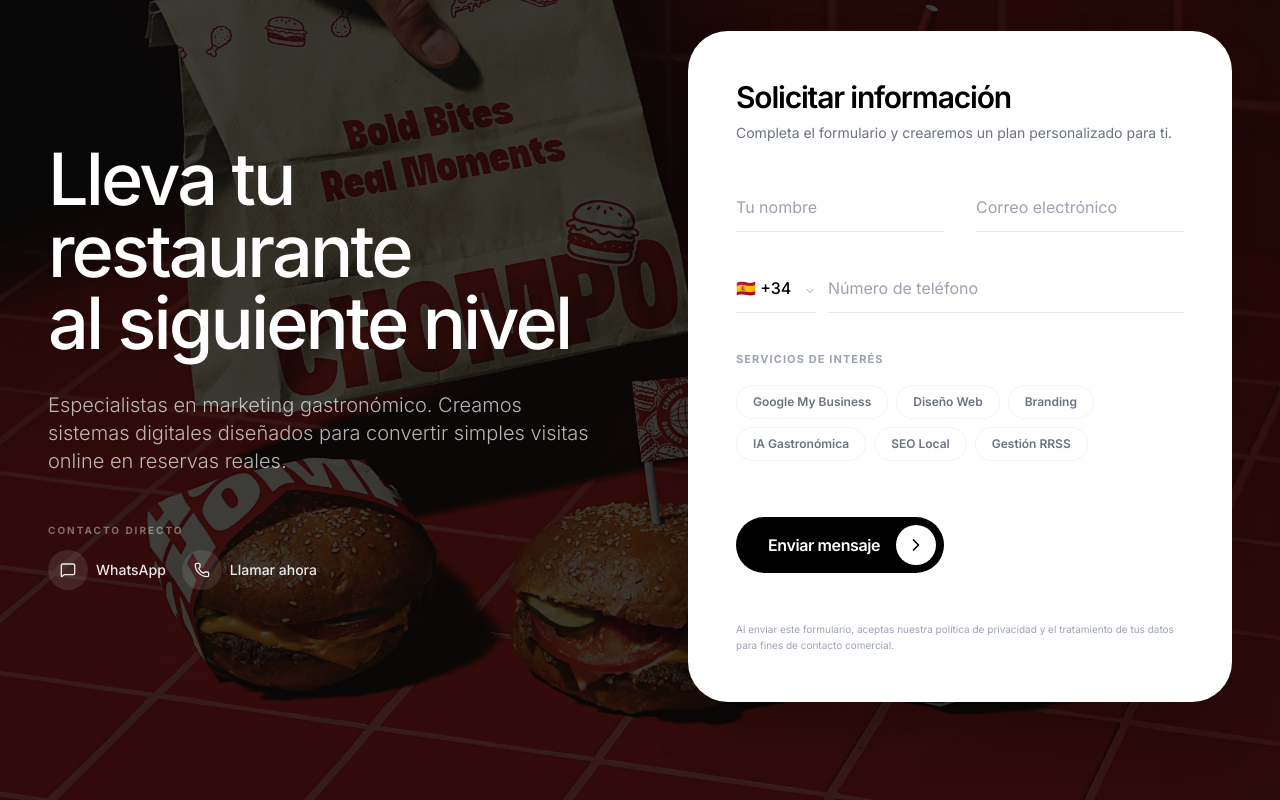
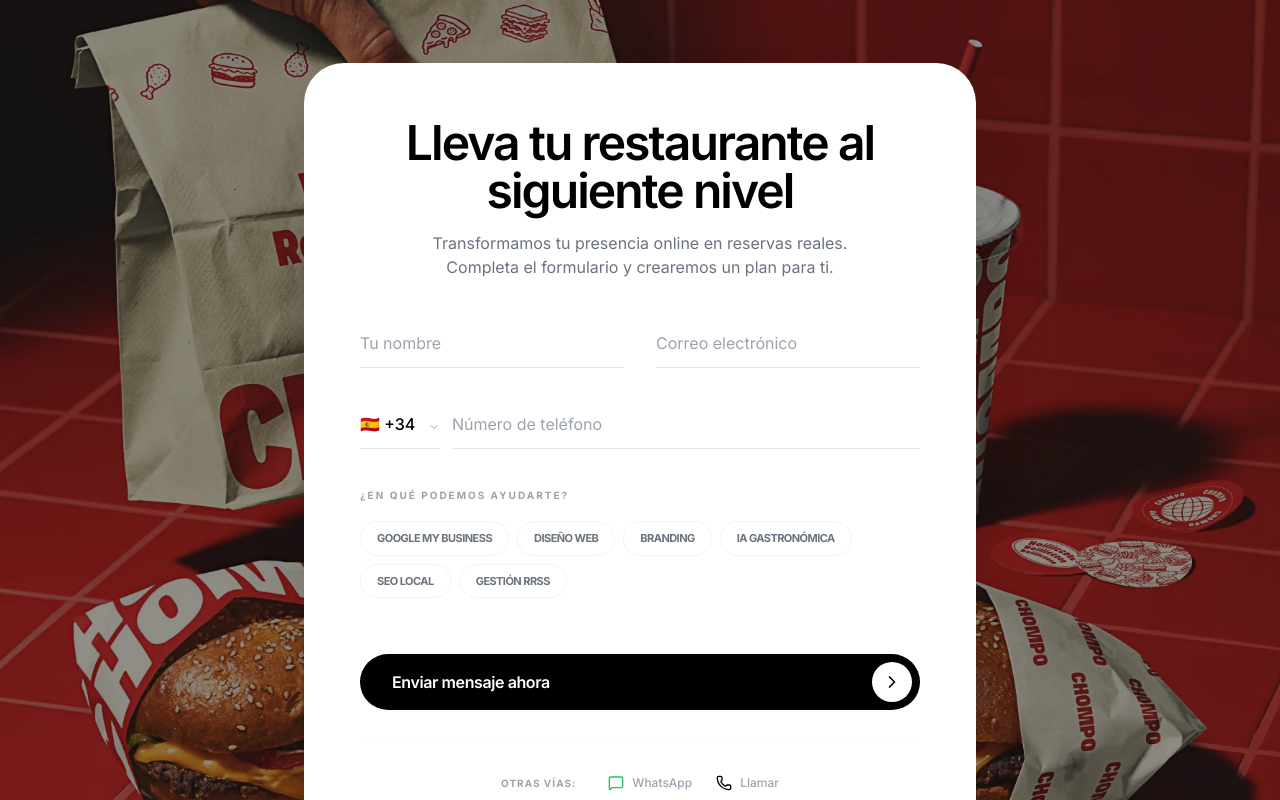
Before and after one commit to motionsmanagement/Motions, a React (Vite) app: page / in a window 1280 px wide. Shown: the part 5460-6260 px from the top of the page. Built offline with nearby package versions, Linux system fonts and the light colour scheme.

Commit message:
feat: optimizar FinalCTA con tarjeta centralizada, mayor visibilidad de fondo y contacto integrado

```diff
--- a/components/FinalCTA.tsx
+++ b/components/FinalCTA.tsx
@@ -40,56 +40,32 @@ const FinalCTA: React.FC = () => {
   };
 
   return (
-    <section id="contact" ref={ref} className="relative py-24 md:py-32 px-6 md:px-12 overflow-hidden flex flex-col items-center font-['Inter']">
-      {/* Background Image with Darker Overlay for Contrast */}
+    <section id="contact" ref={ref} className="relative py-28 md:py-40 px-6 md:px-12 overflow-hidden flex flex-col items-center justify-center font-['Inter']">
+      {/* Brighter Background Overlay */}
       <div className="absolute inset-0 z-0">
         <img
           src="/Adbanner.jpg"
           alt="Final CTA background"
-          className="w-full h-full object-cover brightness-[0.4]"
+          className="w-full h-full object-cover brightness-[0.7]"
           loading="lazy"
         />
-        <div className="absolute inset-0 bg-black/40"></div>
+        <div className="absolute inset-0 bg-black/20"></div>
       </div>
 
-      <div className={`relative z-10 max-w-7xl w-full grid grid-cols-1 lg:grid-cols-2 gap-16 lg:gap-24 items-center transition-all duration-1000 ease-out transform ${visible ? 'opacity-100 translate-y-0' : 'opacity-0 translate-y-8'}`}>
+      <div className={`relative z-10 max-w-2xl w-full transition-all duration-1000 ease-out transform ${visible ? 'opacity-100 translate-y-0' : 'opacity-0 translate-y-8'}`}>
 
-        {/* Left Side: Text & Quick Links */}
-        <div className="text-white">
-          <h2 className="text-4xl md:text-7xl font-medium tracking-tight leading-[1.05] mb-8">
-            Lleva tu restaurante<br />
-            al siguiente nivel
-          </h2>
-          <p className="text-lg md:text-xl text-white/70 max-w-xl leading-relaxed font-light mb-12">
-            Especialistas en marketing gastronómico. Creamos sistemas digitales diseñados para convertir simples visitas online en reservas reales.
-          </p>
-
-          <div className="flex flex-col sm:flex-row items-start sm:items-center gap-6 mt-auto">
-            <div className="flex flex-col">
-              <span className="text-[10px] uppercase tracking-[0.2em] text-white/40 font-bold mb-3">Contacto Directo</span>
-              <div className="flex items-center gap-4">
-                <a href="https://wa.me/34919610420" className="flex items-center gap-2 text-white/90 hover:text-white transition-colors group">
-                  <div className="w-10 h-10 rounded-full bg-white/10 flex items-center justify-center group-hover:bg-white/20 transition-all">
-                    <MessageSquare className="w-4 h-4" />
-                  </div>
-                  <span className="text-sm font-medium">WhatsApp</span>
-                </a>
-                <a href="tel:+34919610420" className="flex items-center gap-2 text-white/90 hover:text-white transition-colors group">
-                  <div className="w-10 h-10 rounded-full bg-white/10 flex items-center justify-center group-hover:bg-white/20 transition-all">
-                    <Phone className="w-4 h-4" />
-                  </div>
-                  <span className="text-sm font-medium">Llamar ahora</span>
-                </a>
-              </div>
+        {/* Centralized Contact Form Card */}
+        <div className="bg-white rounded-[2.5rem] p-8 md:p-14 shadow-[0_32px_64px_-16px_rgba(0,0,0,0.2)] relative overflow-hidden">
+          <div className="relative z-10">
+            {/* Header Content moved inside */}
+            <div className="mb-10 text-center">
+              <h2 className="text-3xl md:text-5xl text-black font-semibold mb-4 tracking-tight leading-tight">
+                Lleva tu restaurante al siguiente nivel
+              </h2>
+              <p className="text-gray-500 text-sm md:text-base max-w-md mx-auto leading-relaxed">
+                Transformamos tu presencia online en reservas reales. Completa el formulario y crearemos un plan para ti.
+              </p>
             </div>
-          </div>
-        </div>
-
-        {/* Right Side: Contact Form Card */}
-        <div className="bg-white rounded-[2.5rem] p-8 md:p-12 shadow-[0_32px_64px_-16px_rgba(0,0,0,0.3)] relative overflow-hidden">
-          <div className="relative z-10">
-            <h3 className="text-2xl md:text-3xl text-black font-semibold mb-2 tracking-tight">Solicitar información</h3>
-            <p className="text-gray-500 text-sm mb-10">Completa el formulario y crearemos un plan personalizado para ti.</p>
 
             <form onSubmit={handleSubmit} className="space-y-8">
               <div className="grid grid-cols-1 md:grid-cols-2 gap-8">
@@ -112,7 +88,7 @@ const FinalCTA: React.FC = () => {
               </div>
 
               <div className="relative flex gap-3 items-end">
-                <div className="relative group">
+                <div className="relative group shrink-0">
                   <select
                     value={countryCode}
                     onChange={(e) => setCountryCode(e.target.value)}
@@ -121,10 +97,6 @@ const FinalCTA: React.FC = () => {
                     <option value="+34">🇪🇸 +34</option>
                     <option value="+1">🇺🇸 +1</option>
                     <option value="+44">🇬🇧 +44</option>
-                    <option value="+33">🇫🇷 +33</option>
-                    <option value="+49">🇩🇪 +49</option>
-                    <option value="+39">🇮🇹 +39</option>
-                    <option value="+52">🇲🇽 +52</option>
                   </select>
                   <div className="absolute right-0 bottom-4 pointer-events-none text-gray-400">
                     <ChevronRight className="w-3 h-3 rotate-90" />
@@ -140,17 +112,17 @@ const FinalCTA: React.FC = () => {
 
               {/* Service Selection Pills */}
               <div className="space-y-4">
-                <label className="text-[11px] font-bold text-gray-400 uppercase tracking-widest">Servicios de interés</label>
+                <label className="text-[10px] font-bold text-gray-400 uppercase tracking-[0.2em]">¿En qué podemos ayudarte?</label>
                 <div className="flex flex-wrap gap-2">
                   {services.map((service) => (
                     <button
                       key={service}
                       type="button"
                       onClick={() => toggleService(service)}
-                      className={`px-4 py-2 rounded-full text-xs font-semibold border transition-all duration-300 flex items-center gap-2 ${
+                      className={`px-4 py-2 rounded-full text-[11px] font-bold border transition-all duration-300 flex items-center gap-2 ${
                         selectedServices.includes(service)
                           ? "bg-black border-black text-white shadow-lg scale-95"
-                          : "bg-white border-gray-100 text-gray-500 hover:border-gray-300"
+                          : "bg-white border-gray-100 text-gray-500 hover:border-gray-300 hover:bg-gray-50 uppercase tracking-tighter"
                       }`}
                     >
                       {selectedServices.includes(service) && <Check className="w-3 h-3" />}
@@ -163,18 +135,29 @@ const FinalCTA: React.FC = () => {
               <div className="pt-6">
                 <button
                   type="submit"
-                  className="bg-black text-white rounded-full pl-8 pr-2 py-2 flex items-center justify-between gap-4 group hover:bg-neutral-800 transition-all hover:scale-[1.02] active:scale-95 w-full md:w-auto"
+                  className="bg-black text-white rounded-full pl-8 pr-2 py-2 flex items-center justify-between gap-4 group hover:bg-neutral-800 transition-all hover:scale-[1.02] active:scale-95 w-full"
                 >
-                  <span className="font-semibold tracking-tight">Enviar mensaje</span>
+                  <span className="font-semibold tracking-tight">Enviar mensaje ahora</span>
                   <div className="w-10 h-10 rounded-full bg-white flex items-center justify-center text-black">
                     <ChevronRight className="w-5 h-5 group-hover:translate-x-0.5 transition-transform" />
                   </div>
                 </button>
               </div>
 
-              <p className="text-[10px] text-gray-400 leading-relaxed pt-4">
-                Al enviar este formulario, aceptas nuestra política de privacidad y el tratamiento de tus datos para fines de contacto comercial.
-              </p>
+              {/* Secondary Contact Options inside card */}
+              <div className="pt-8 border-t border-gray-50 flex flex-col sm:flex-row items-center justify-center gap-8">
+                <span className="text-[10px] font-bold text-gray-400 uppercase tracking-widest leading-none">Otras vías:</span>
+                <div className="flex items-center gap-6">
+                  <a href="https://wa.me/34919610420" className="flex items-center gap-2 text-gray-400 hover:text-black transition-colors font-medium text-xs">
+                    <MessageSquare className="w-4 h-4 text-green-500" />
+                    WhatsApp
+                  </a>
+                  <a href="tel:+34919610420" className="flex items-center gap-2 text-gray-400 hover:text-black transition-colors font-medium text-xs">
+                    <Phone className="w-4 h-4 text-black" />
+                    Llamar
+                  </a>
+                </div>
+              </div>
             </form>
           </div>
         </div>
```
